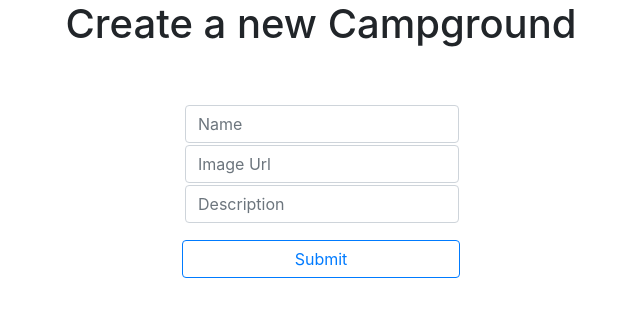
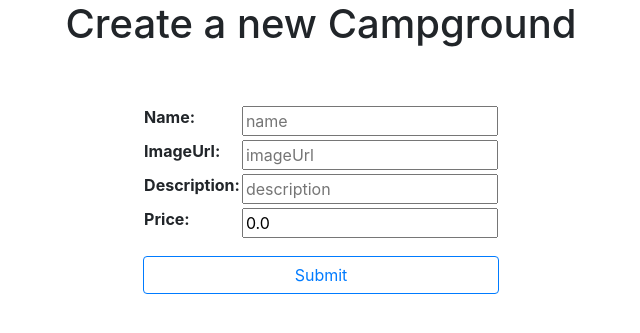
Before and after one commit to vtannguyen/DjangoWebApp, a Django app: page /yelpCamp/campgrounds/new in a window 1280 px wide. Shown: the part 56-389 px from the top of the page, without its empty margins (319-959 px from the left). Run offline with Django 3.2, Linux system fonts and the light colour scheme; the visitor is signed in with stand-in values (Sample User, id 1); some libraries are stand-ins or nearby versions.

Commit message:
- Add price info to campground   - Create form directly from model

```diff
--- a/yelpCamp/forms.py
+++ b/yelpCamp/forms.py
@@ -1,21 +1,27 @@
 from django import forms
+from django.forms import ModelForm
+from .models import Campground, Comment
 
-class NewCampgroundForm(forms.Form):
-    name = forms.CharField(
-        label='',
-        max_length=100,
-        widget=forms.TextInput(attrs={'class': 'form-control', 'placeholder': 'Name'}))
-    imageUrl = forms.URLField(
-        label='',
-        max_length=500,
-        widget=forms.TextInput(attrs={'class': 'form-control', 'placeholder': 'Image Url'}))
-    description = forms.CharField(
-        label='',
-        max_length=1000,
-        widget=forms.TextInput(attrs={'class': 'form-control', 'placeholder': 'Description'}))
 
-class NewCommentForm(forms.Form):
-    text = forms.CharField(
-        label='',
-        max_length=200,
-        widget=forms.TextInput(attrs={'class': 'form-control', 'placeholder': 'comment'}))
+class NewCampgroundForm(ModelForm):
+    class Meta:
+        model = Campground
+        fields = ['name', 'imageUrl', 'description', 'price']
+
+    def __init__(self, *args, **kwargs):
+        super(NewCampgroundForm, self).__init__(*args, **kwargs)
+
+        for key in self.fields:
+            self.fields[key].widget.attrs.update({'class': 'formField', 'placeholder': key})
+
+
+class NewCommentForm(ModelForm):
+    class Meta:
+        model = Comment
+        fields = ['text']
+
+    def __init__(self, *args, **kwargs):
+        super(NewCommentForm, self).__init__(*args, **kwargs)
+
+        self.fields['text'].label = ''
+        self.fields['text'].widget.attrs.update({'class': 'formField', 'placeholder': 'comment'})
--- a/yelpCamp/models.py
+++ b/yelpCamp/models.py
@@ -7,6 +7,7 @@ class Campground(models.Model):
     name = models.CharField(max_length=100)
     imageUrl = models.CharField(max_length=500)
     description = models.CharField(max_length=1000, default='')
+    price = models.DecimalField(max_digits=6, decimal_places=2, default=0.0)
 
     def __str__(self):
         return self.name
--- a/yelpCamp/static/yelpCamp/style.css
+++ b/yelpCamp/static/yelpCamp/style.css
@@ -23,3 +23,7 @@
 .price {
     font-size: 10
 }
+
+.formField {
+    width: 100%
+}
--- a/yelpCamp/templates/yelpCamp/campgroundDetails.html
+++ b/yelpCamp/templates/yelpCamp/campgroundDetails.html
@@ -19,7 +19,7 @@
                 <div class="p-3">
                     <div class="caption-full d-flex flex-row justify-content-between align-items-center mb-1">
                         <h4 class="mb-0">{{ campground.name }}</h4>
-                        <p class="font-weight-bold font10 mb-0">$9.00/night</p>
+                        <p class="font-weight-bold font10 mb-0">${{ campground.price }}/night</p>
                     </div>
                     <div class="pl-2">
                         <p class="mb-0">{{ campground.description }}</p>
--- a/yelpCamp/templates/yelpCamp/campgroundEdit.html
+++ b/yelpCamp/templates/yelpCamp/campgroundEdit.html
@@ -4,8 +4,7 @@
 
 
 <div class="container">
-    <div class="row d-flex flex-column align-items-center">
-        <div class="col-md-3">
+    <div class="d-flex flex-column align-items-center">
         <form action="{% url 'yelpCamp:campgroundDetails' campground_id %}" method="POST" class="d-flex flex-column align-items-center mt-4">
         {% csrf_token %}
         <div class="form-group">
@@ -19,6 +18,5 @@
         </form>
     </div>
 </div>
-</div>
 
 {% endblock %}
--- a/yelpCamp/views.py
+++ b/yelpCamp/views.py
@@ -26,6 +26,7 @@ def campgrounds(request):
                 name=form.cleaned_data['name'],
                 imageUrl=form.cleaned_data['imageUrl'],
                 description=form.cleaned_data['description'],
+                price=form.cleaned_data['price'],
                 user=request.user
             )
             campground_instance.save()
@@ -56,6 +57,7 @@ def campgroundDetails(request, campground_id):
                 campground.name = form.cleaned_data['name']
                 campground.description = form.cleaned_data['description']
                 campground.imageUrl = form.cleaned_data['imageUrl']
+                campground.price = form.cleaned_data['price']
                 campground.save()
     elif request.method == 'DELETE':
         if request.user.is_authenticated and campground.user == request.user:
```
Also changed, not shown: yelpCamp/tests/test_forms.py (+2 -1 lines), yelpCamp/tests/test_views.py (+16 -2 lines), yelpCamp/migrations/0002_campground_price.py (added). Lines whose indentation alone changed are shown as unchanged.
